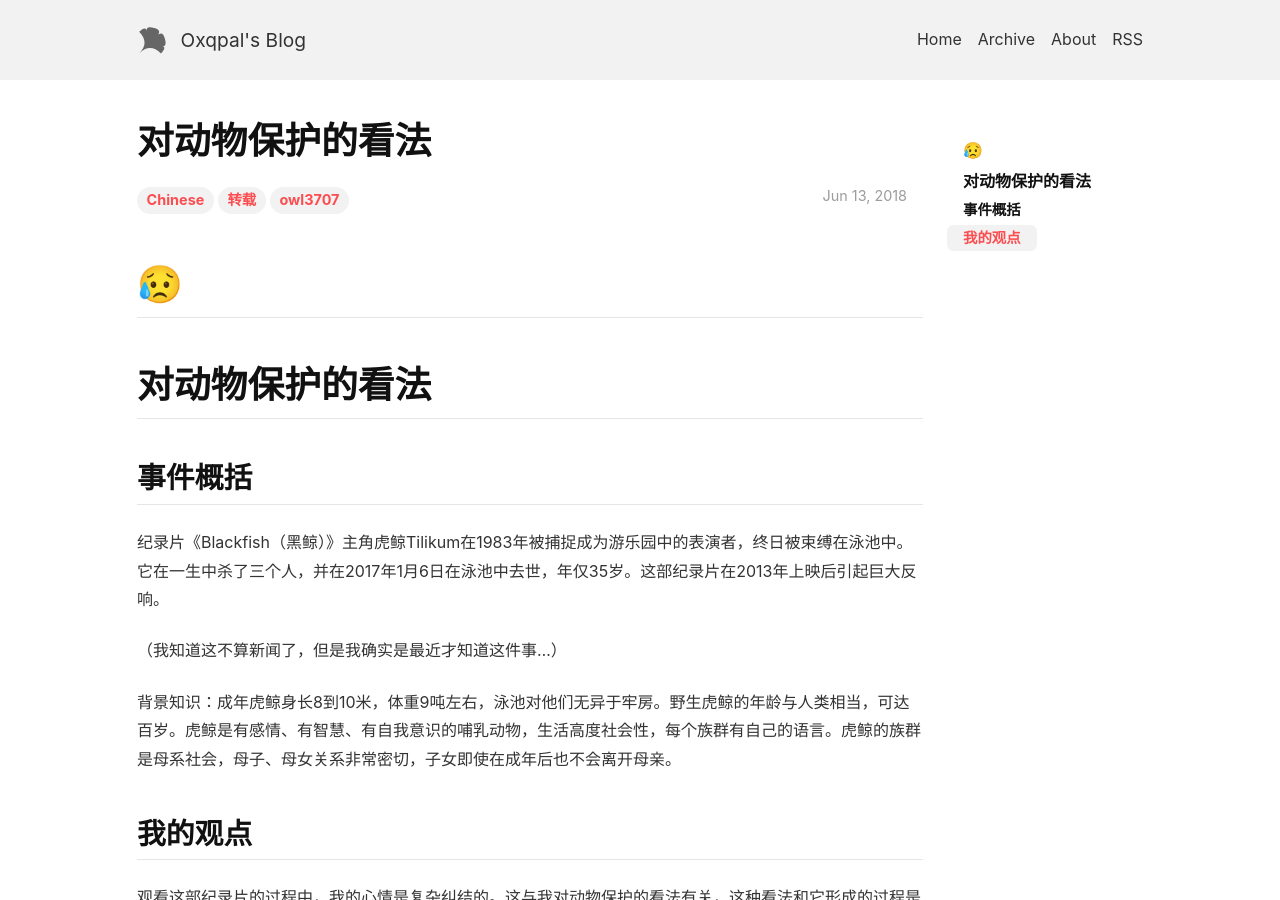
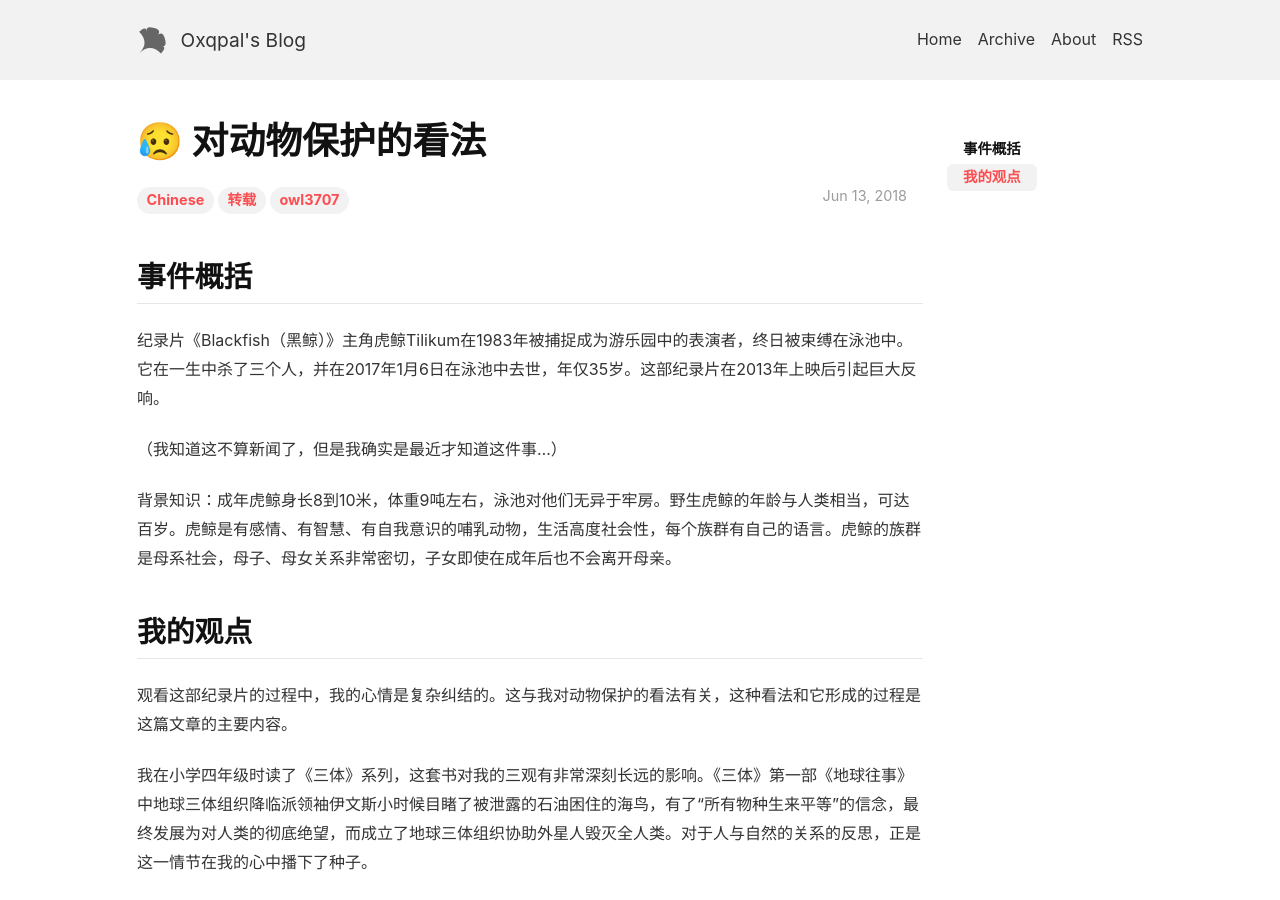
Before and after one commit to oxqpal19/oxqpal19.github.io, a Jekyll site: the page built from _posts/2018-06-13-attitude-towards-animal-protection.md, in a window 1280 px wide and 900 px high. Built offline with Jekyll 4.4.1, drawn with Linux system fonts in a browser that asks for light colours; nearby versions of some CDN libraries; some of the changed text lies outside the part shown.

Commit message:
formatting

```diff
--- a/_posts/2018-06-13-attitude-towards-animal-protection.md
+++ b/_posts/2018-06-13-attitude-towards-animal-protection.md
@@ -1,24 +1,22 @@
 ---
 layout: post
-title: 对动物保护的看法
+title: 😥 对动物保护的看法
 key: 20180613
 tags:
   - Chinese
   - 转载
   - owl3707
 ---
-# 😥
-# 对动物保护的看法
 
 ## 事件概括
 
 纪录片《Blackfish（黑鲸）》主角虎鲸Tilikum在1983年被捕捉成为游乐园中的表演者，终日被束缚在泳池中。它在一生中杀了三个人，并在2017年1月6日在泳池中去世，年仅35岁。这部纪录片在2013年上映后引起巨大反响。
 
+<!--more-->
+
 （我知道这不算新闻了，但是我确实是最近才知道这件事...）
 
 背景知识：成年虎鲸身长8到10米，体重9吨左右，泳池对他们无异于牢房。野生虎鲸的年龄与人类相当，可达百岁。虎鲸是有感情、有智慧、有自我意识的哺乳动物，生活高度社会性，每个族群有自己的语言。虎鲸的族群是母系社会，母子、母女关系非常密切，子女即使在成年后也不会离开母亲。
-
-<!--more-->
 
 ## 我的观点
 
--- a/_posts/2018-06-13-attitude-towards-essay-writing-in-class.md
+++ b/_posts/2018-06-13-attitude-towards-essay-writing-in-class.md
@@ -1,18 +1,18 @@
 ---
 layout: post
-title: 对动物保护的看法
+title: 🙁 一点关于考试中议论文写作的看法
 key: 20180613
 tags:
   - Chinese
   - 转载
   - owl3707
 ---
-# 🙁
-# 一点关于考试中议论文写作的看法
 
 刚刚过去的这一个学期中，我语文随堂议论文练习没有一次写得完。我的写不完还不是一般的那种差几行没有结尾的写不完，而是只写了个开头甚至一片空白的写不完。为什么其他同学都写得完只有我写不完？
 
 不仅是老师觉得奇怪，我也觉得很奇怪。我奇怪为什么其他同学有那么多可讲的话，有那么多的观点。在考场上盯着一张白纸苦思冥想，很快一小时就过去了。
+
+<!--more-->
 
 在写了3篇寒假的新闻评论作业时，我突然意识到了问题所在。这3篇文章最短的也有1200字，我都是这么写出来的：知道一个我觉得有话可讲的新闻（这样的新闻并不多）后，花上两三个小时查看新闻本身的所有细节、相关背景、新闻中人物的背景和网上对这一新闻的评论，在散步的过程中思考、形成观点，再花两个小时左右把文章写出来，写作的过程中涉及到的细节还都要逐一搜索。
 
```
